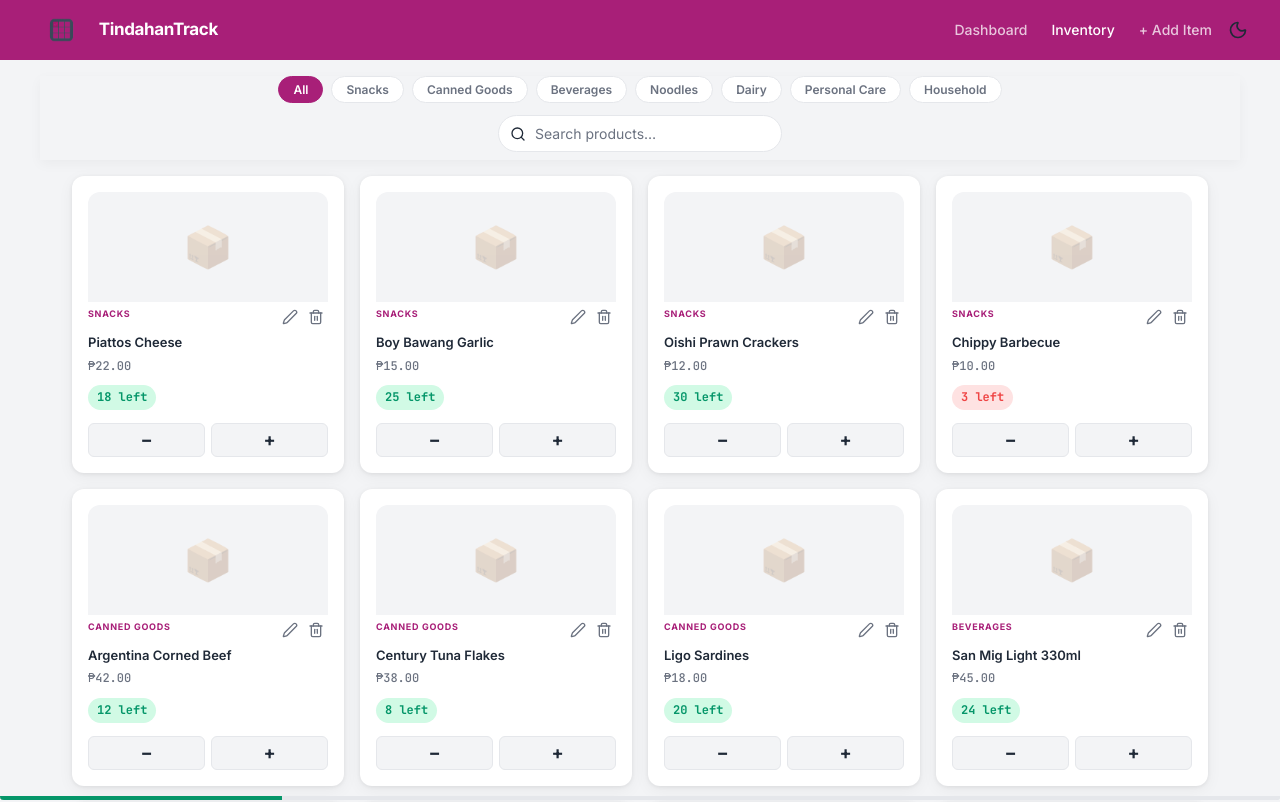
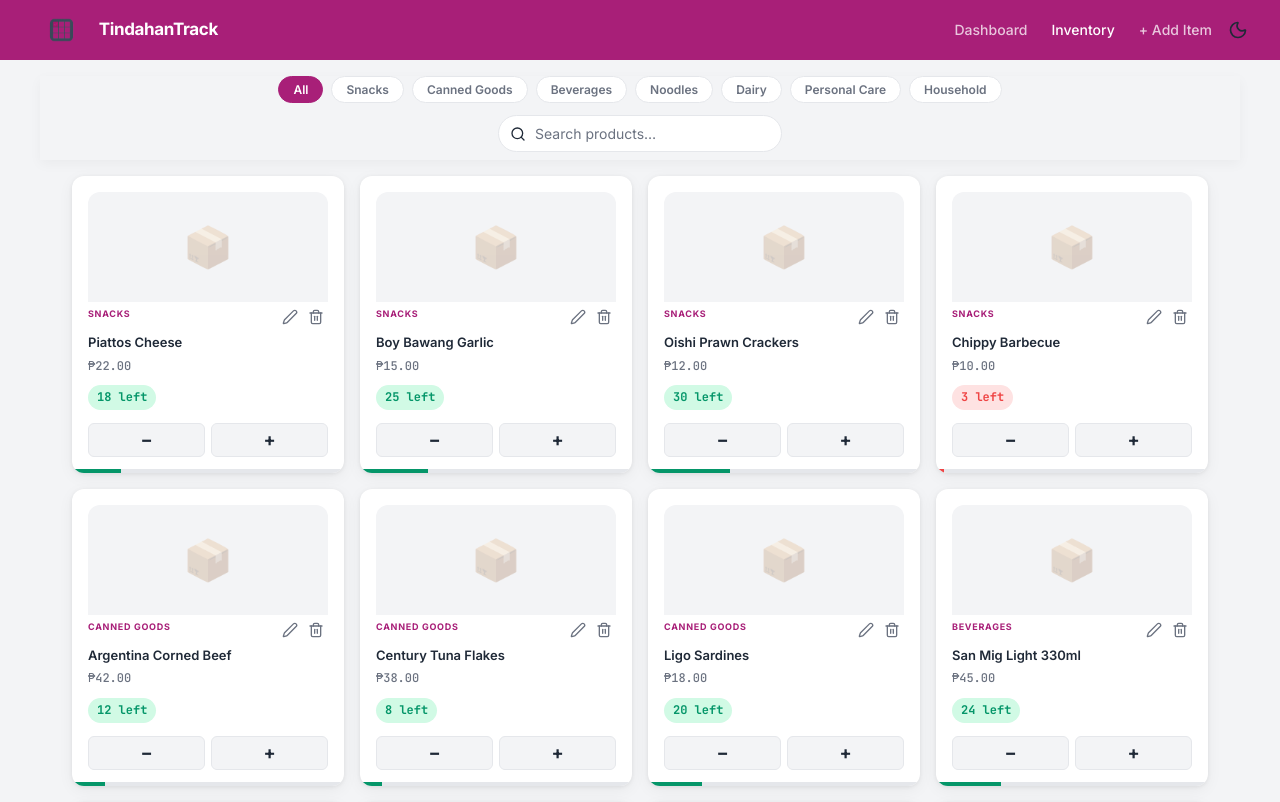
Before and after one commit to kevv1011/TinadahanTrack, a React (Vite) app: page /inventory in a window 1280 px wide. Shown: the top 802 px of the page. Built offline with nearby package versions, Linux system fonts and the light colour scheme.

Commit message:
fix: product card relative positioning for progress bar

```diff
--- a/src/styles.css
+++ b/src/styles.css
@@ -440,6 +440,8 @@
   display: flex;
   flex-direction: column;
   gap: 5px;
+  position: relative;
+  overflow: hidden;
 }
 
 .product-card__category {
```
